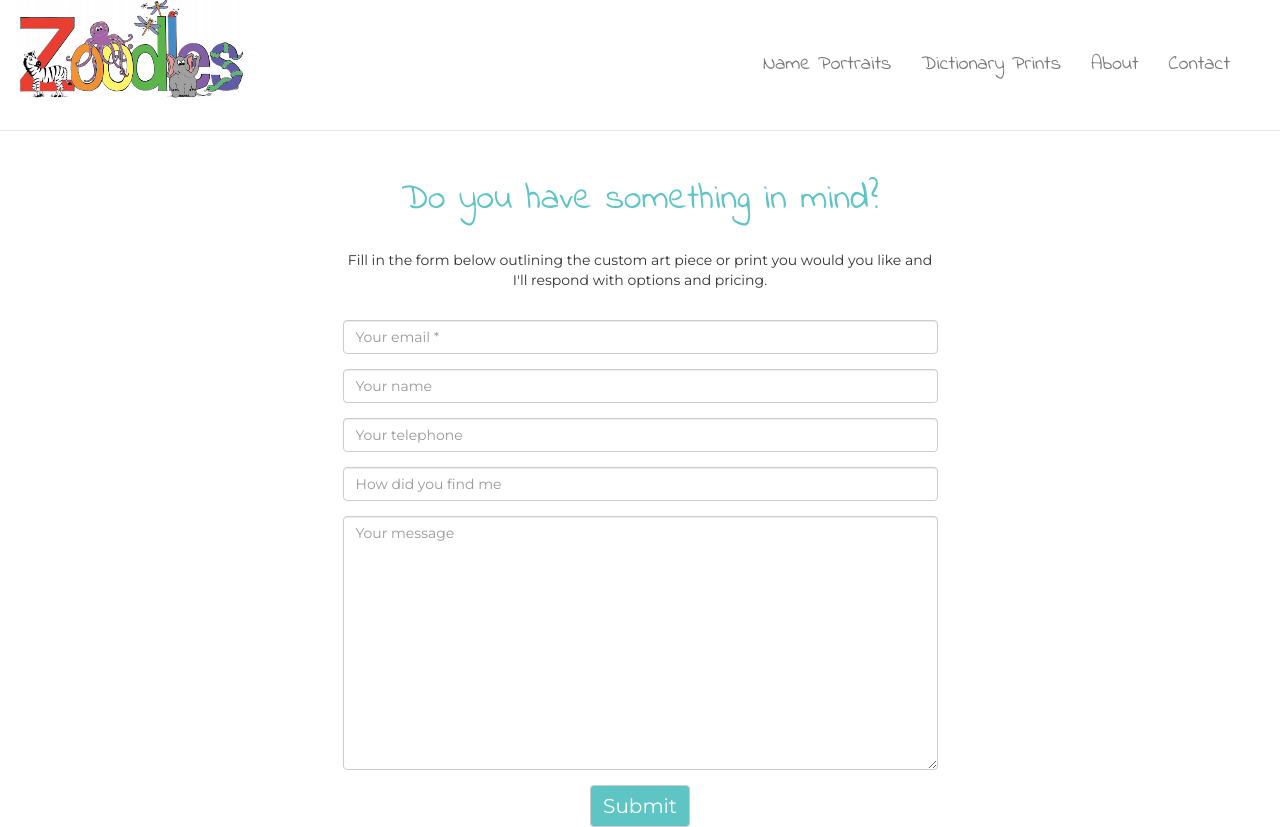
After one commit to wolfenchic/zoodles, a Django app: page /contact/ in a window 1280 px wide. The commit adds this page. Run offline with Django 3.2, Linux system fonts and the light colour scheme; some libraries are stand-ins or nearby versions.

Commit message:
Added contact form

```diff
--- a/art/templates/art/name.html
+++ b/art/templates/art/name.html
@@ -1,4 +1,8 @@
 {% extends "base.html" %} {% load staticfiles %} {% load bootstrap_tags %} {% block content %}
+
+<br>
+<br>
+<br>
 
    <div class="container-fluid">
         <div class="row cardRow">
--- /dev/null
+++ b/home/templates/contact.html
@@ -0,0 +1,33 @@
+{% extends "base.html" %} {% load staticfiles %} {% load bootstrap_tags %} {% block content %}
+
+<br>
+<br>
+<br>
+<br>
+<br>
+<br>
+<br>
+<br>
+
+<section id="contact" class="p-5 bg-dark">
+        <div class="container-fluid">
+            <div class="row">
+                <div class="col-sm-6 col-xs-10 col-sm-offset-3 col-xs-offset-1 text-center">
+                    <h1 class="formHeader">Do you have something in mind?</h1>
+                    <br>
+                    <p class="formText">Fill in the form below outlining the custom art piece or print you would you like and I'll respond with options and pricing.</p>
+                    <br>
+                    <form class="myForm" onsubmit="openModal()" action="https://formspree.io/wolfe.nichola@gmail.com" method="POST">
+                        <div class="form-group"><input class="form-control" name="email" required="" type="email" placeholder="Your email *"></div>
+                        <div class="form-group"><input class="form-control mt-3" name="name" type="text" placeholder="Your name"></div>
+                        <div class="form-group"><input class="form-control mt-3" name="telephone" type="tel" placeholder="Your telephone"></div>
+                        <div class="form-group"><input class="form-control mt-3" name="information" type="information" placeholder="How did you find me"></div>
+                        <div class="form-group"><textarea class="form-control" name="message" rows="12" placeholder="Your message"></textarea></div>
+                        <button type="submit" value="send" class="btn btn-default contactButton">Submit</button>
+                    </form>
+                </div>
+            </div>
+        </div>
+        </div>
+
+{% endblock content %}
--- a/home/templates/index.html
+++ b/home/templates/index.html
@@ -1,4 +1,6 @@
 {% extends "base.html" %} {% load staticfiles %} {% load bootstrap_tags %} {% block content %}
+<br>
+<br>
 <section id="landingImage" class="bg-dark">
     <div class="container-fluid">
         <div class="row max-viewport align-items-center">
@@ -21,7 +23,7 @@
     <div class="container-fluid">
         <div class="row cardRow">
             <div class="col-12">
-                <h1 class="categoryHeader">Our Art</h1>
+                <h1 class="categoryHeader">My Art</h1>
             </div>
 
         <div class="col-lg-6 col-sm-6 col-xs-12">
--- a/home/views.py
+++ b/home/views.py
@@ -8,3 +8,6 @@ def get_home_page(request):
 
 def get_about_page(request):
   return render(request, 'about.html')
+
+def get_contact_page(request):
+  return render(request, 'contact.html')
--- a/zoodles_prj/urls.py
+++ b/zoodles_prj/urls.py
@@ -17,6 +17,7 @@ from django.conf.urls import url, include
 from django.contrib import admin
 from home.views import get_home_page
 from home.views import get_about_page
+from home.views import get_contact_page
 from art import urls as art_urls
 from django.views.static import serve
 from django.conf import settings
@@ -25,6 +26,7 @@ urlpatterns = [
     url(r'^admin/', admin.site.urls),
     url(r'^$', get_home_page, name='home'),
     url(r'^about/', get_about_page, name='about'),
+     url(r'^contact/', get_contact_page, name='contact'),
     url(r'^art/', include(art_urls)),
     url(r'^media/(?P<path>.*)$', serve, {'document_root': settings.MEDIA_ROOT})
 ]
```
Also changed, not shown: home/templates/about.html (+7 -3 lines).
